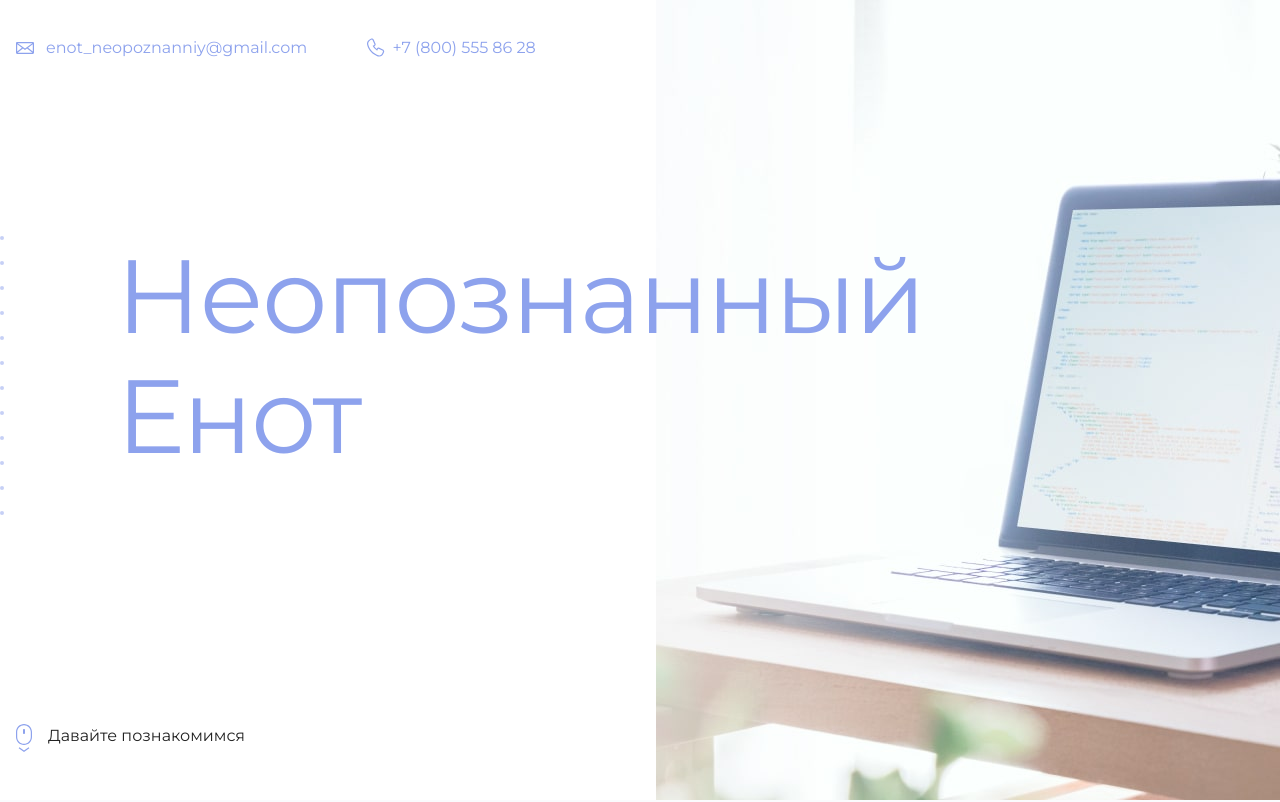
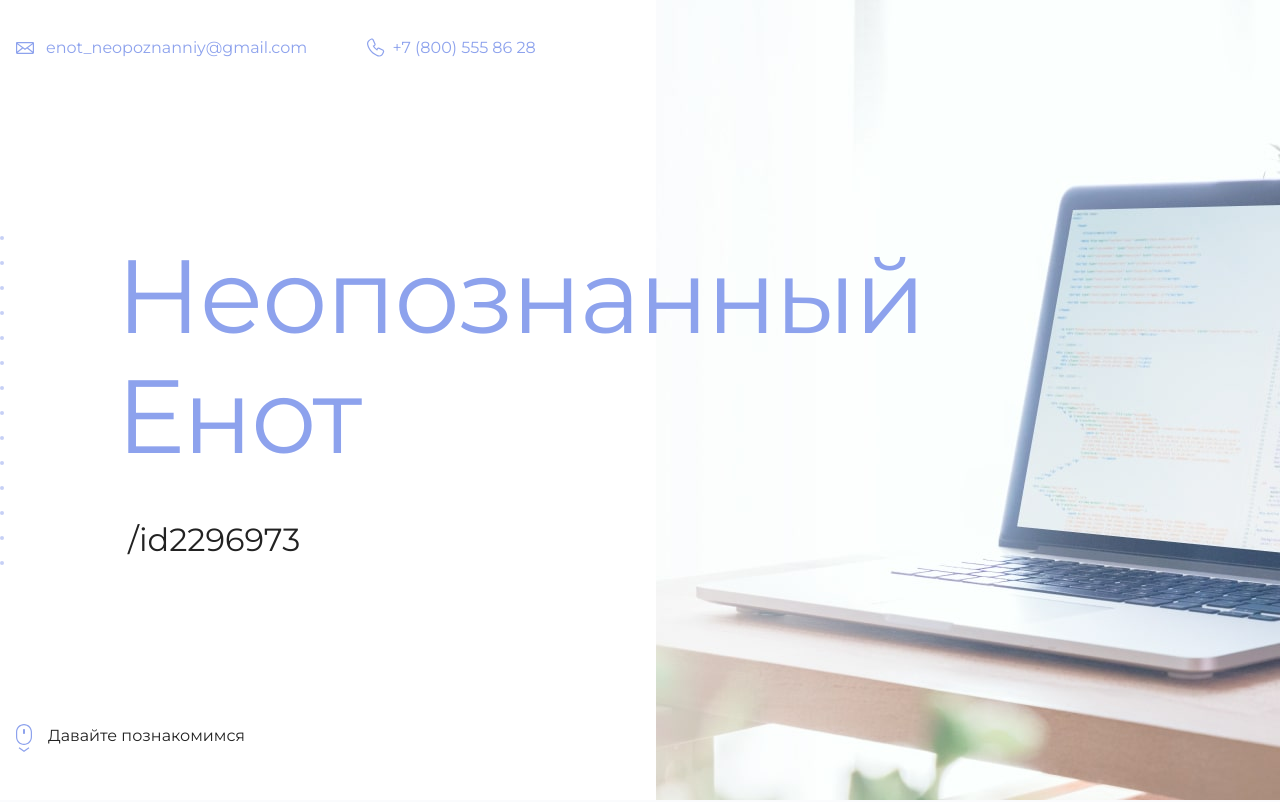
Before and after one commit to fesko32/enot, a plain HTML site: page index.html in a window 1280 px wide. Shown: the top 802 px of the page. Drawn offline with Linux system fonts and the light colour scheme.

Commit message:
Update index.html
Добавлен id

```diff
--- a/index.html
+++ b/index.html
@@ -19,7 +19,7 @@
       <section class="hero-image">
         <div class="container">
           <h1 class="heading">Неопознанный Енот</h1>
-          <p><!-- Тут ваш id на сайте Академии --></p>
+          <p>/id2296973</p>
         </div>
       </section>
 
```
